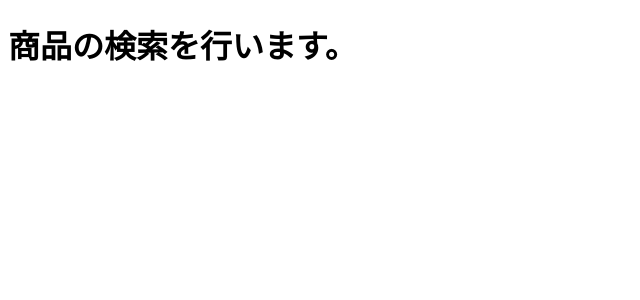
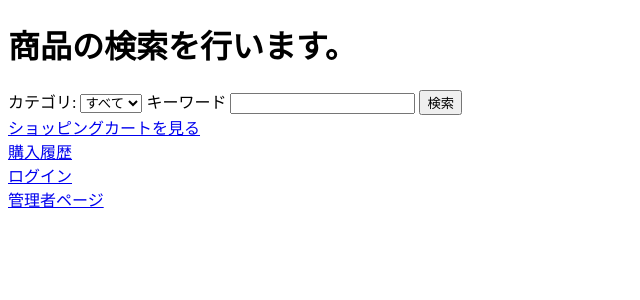
Before and after one commit to recodeyo1ko/django-practice, a Django app: page /shopping/ in a window 1280 px wide. Shown: the top 300 px of the page, without its empty margins (0-640 px from the left). Run offline with Django 4.2, Linux system fonts and the light colour scheme.

Commit message:
トップ画面の表示

```diff
--- a/shop06/shopping/templates/shopping/main.html
+++ b/shop06/shopping/templates/shopping/main.html
@@ -7,5 +7,34 @@
   </head>
   <body>
     <h1>商品の検索を行います。</h1>
+<!-- formタグを使って、商品の検索を行います。 -->
+    <form action="/shopping/searchResult" method="post">
+      <label for="category">カテゴリ:</label>
+      <select name="category" id="category">
+        <option value="0">すべて</option>
+        <option value="1">食品</option>
+        <option value="2">書籍</option>
+        <option value="3">家電</option>
+      </select>
+      <label for="keyword">キーワード</label>
+      <input type="text" name="keyword" id="keyword" />
+      <input type="submit" value="検索" />
+
+      <br>
+      <a href="#">
+        ショッピングカートを見る
+      </a>
+      <br>
+      <a href="#">
+        購入履歴
+      </a>
+      <br>
+      <a href="#">
+        ログイン
+      </a>
+      <br>
+      <a href="#">
+        管理者ページ
+      </a>
   </body>
 </html>
```
